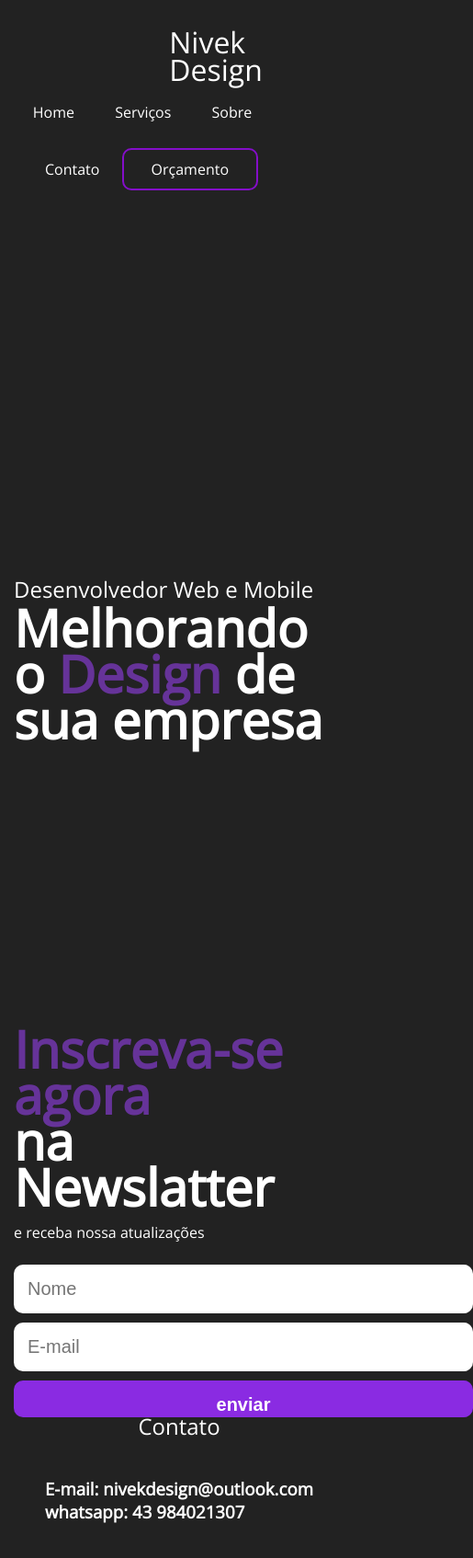
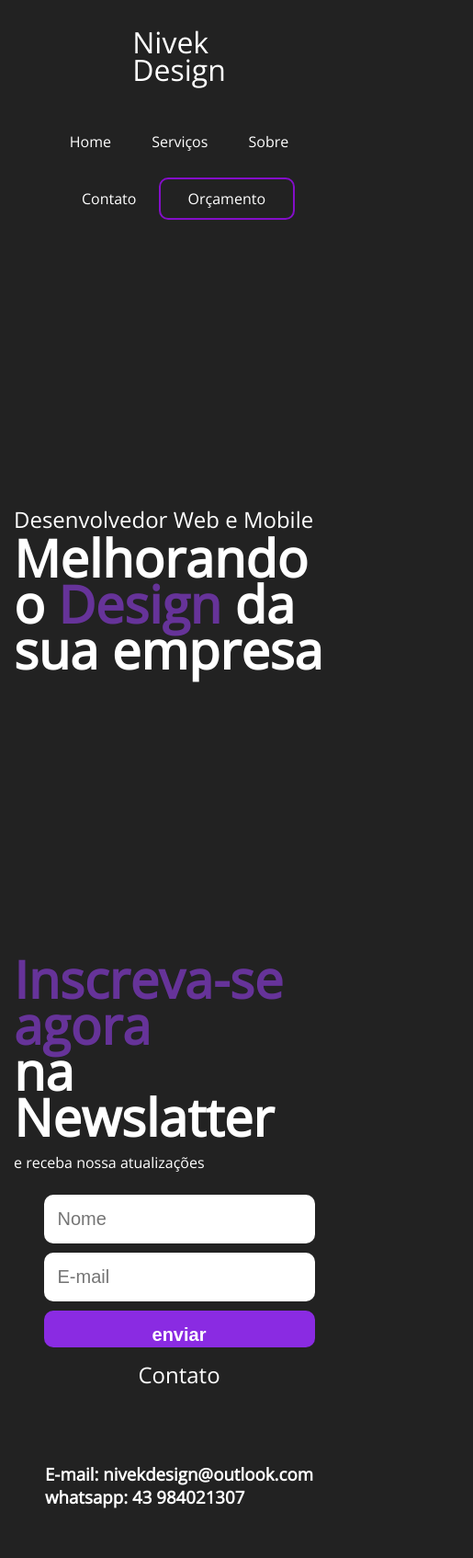
Before and after one commit to nivek-design/site-nivekdesign, a plain HTML site: page index.html in a window 390 px wide. Shown: the whole page at 92% size, 515 px wide, since content can reach past the window. Drawn offline with nearby package versions, Linux system fonts and the light colour scheme.

```diff
--- a/index.html
+++ b/index.html
@@ -40,7 +40,7 @@
         <div id="home">
             <section>
                 <h1> Desenvolvedor Web e Mobile </h1>
-                <h2>Melhorando o <span>Design</span> de sua empresa</h2>
+                <h2>Melhorando o <span>Design</span> da sua empresa</h2>
             </section>
         </div>
 
@@ -52,12 +52,7 @@
         <article>
 
         </article>
-
     </main>
-
-
-    <footer>
-
         <div>
             <aside class="newslatter">
                 <div>
@@ -66,7 +61,7 @@
                     <p>e receba nossa atualizações</p>
                 </div>
                 <div>
-                    <form action="">
+                    <form action="" class="form-newslatter">
                         <input type="text" placeholder="Nome">
                         <input type="email" placeholder="E-mail">
                         <input type="submit" value="enviar">
@@ -75,6 +70,10 @@
             </aside>
         </div>
 
+
+
+
+    <footer>
         <section class="rodape-contato">
             <div>
                 <h1>
--- a/media.css
+++ b/media.css
@@ -1,4 +1,4 @@
-@media screen and ( max-width: 760px) {
+@media screen and ( max-width: 999px) {
     header {
         flex-direction: column;
     }
@@ -22,5 +22,33 @@
         text-align: center;
     }
 
+    .menu-horizontal {
+        margin: 0;
+        height: 3rem;
+        padding-top: 2rem;
+    }
+
+    .logo-menu {
+        margin-left: 0px;
+    }
+
+    .newslatter {
+        width: 350px;
+        height: auto;
+    }
+    .form-newslatter {
+        width: 100% !important;
+        max-height: 8rem;
+    }
+
+    .form-newslatter input {
+        width: 100% !important;
+    }
+
+
+    .rodape-contato {
+        font-size: 16px;
+        height:15rem;
+    }
 
 }
```
